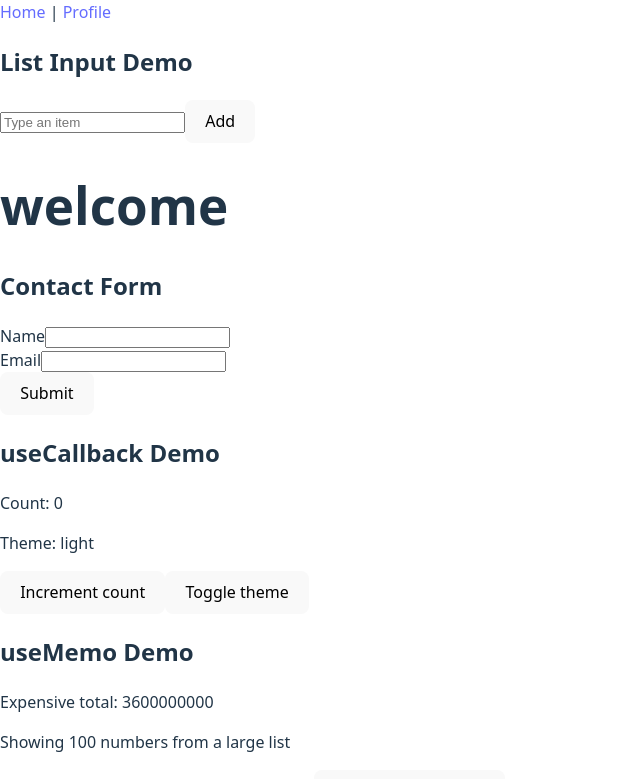
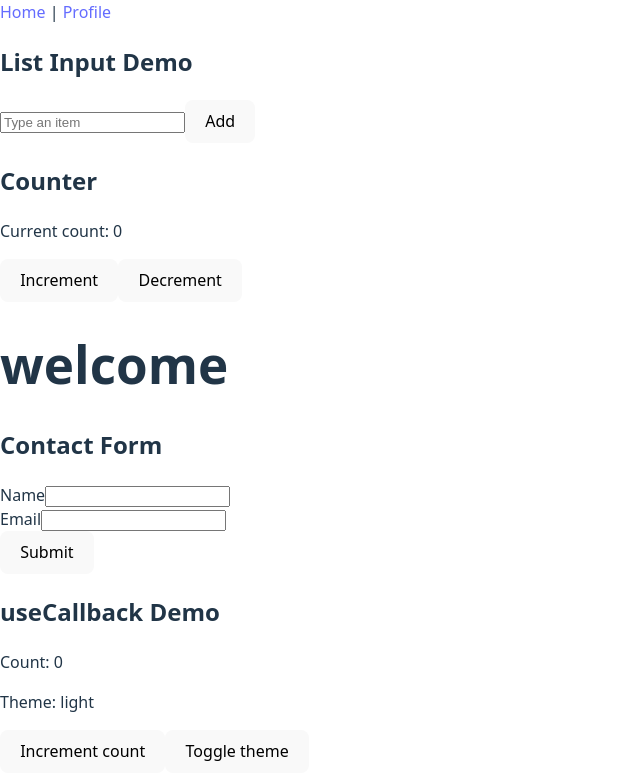
Before and after one commit to Pandecanela2018/Pandecanela2018-onboarding-frontend-react, a React (Vite) app in the folder helloWorld/: page / in a window 1280 px wide. Shown: the top 779 px of the page, without its empty margins (0-640 px from the left). Built offline with nearby package versions, Linux system fonts and the light colour scheme.

Commit message:
answer
closes #29

```diff
--- a/helloWorld/src/App.jsx
+++ b/helloWorld/src/App.jsx
@@ -5,6 +5,7 @@ import CallbackRenderDemo from "./components/CallbackRenderDemo";
 import UseMemoPerformanceDemo from "./components/UseMemoPerformanceDemo";
 import UseEffectLifecycleDemo from "./components/UseEffectLifecycleDemo";
 import ListInputDemo from "./components/ListInputDemo";
+import Counter from "./components/Counter";
 import Home from "./pages/Home.jsx";
 import Profile from "./pages/Profile.jsx";
 
@@ -16,6 +17,7 @@ function App() {
         <Link to="/">Home</Link> | <Link to="/profile">Profile</Link>
       </nav>
       <ListInputDemo />
+      <Counter />
       <h1>{t("welcome")}</h1>
       <ContactForm />
       <CallbackRenderDemo />
--- /dev/null
+++ b/helloWorld/src/components/Button.jsx
@@ -0,0 +1,13 @@
+function Button({ children, onClick, type = "button", className = "" }) {
+  return (
+    <button
+      type={type}
+      onClick={onClick}
+      className={`rounded-lg bg-indigo-600 px-4 py-2 font-medium text-white transition hover:bg-indigo-700 active:scale-95 active:bg-indigo-800 ${className}`.trim()}
+    >
+      {children}
+    </button>
+  );
+}
+
+export default Button;
--- /dev/null
+++ b/helloWorld/src/components/Counter.jsx
@@ -0,0 +1,25 @@
+import { useState } from "react";
+import Button from "./Button";
+
+function Counter() {
+  const [count, setCount] = useState(0);
+
+  return (
+    <section className="mx-auto mt-6 w-full max-w-md rounded-xl border border-slate-200 bg-white p-6 shadow-sm">
+      <h2 className="text-xl font-semibold text-slate-900">Counter</h2>
+      <p className="mt-2 text-slate-700">Current count: {count}</p>
+
+      <div className="mt-4 flex justify-center gap-3">
+        <Button onClick={() => setCount((prev) => prev + 1)}>Increment</Button>
+        <Button
+          onClick={() => setCount((prev) => prev - 1)}
+          className="bg-slate-600 hover:bg-slate-700 active:bg-slate-800"
+        >
+          Decrement
+        </Button>
+      </div>
+    </section>
+  );
+}
+
+export default Counter;
```
Also changed, not shown: 1 other file (tests, documents, lock files or other folders).
